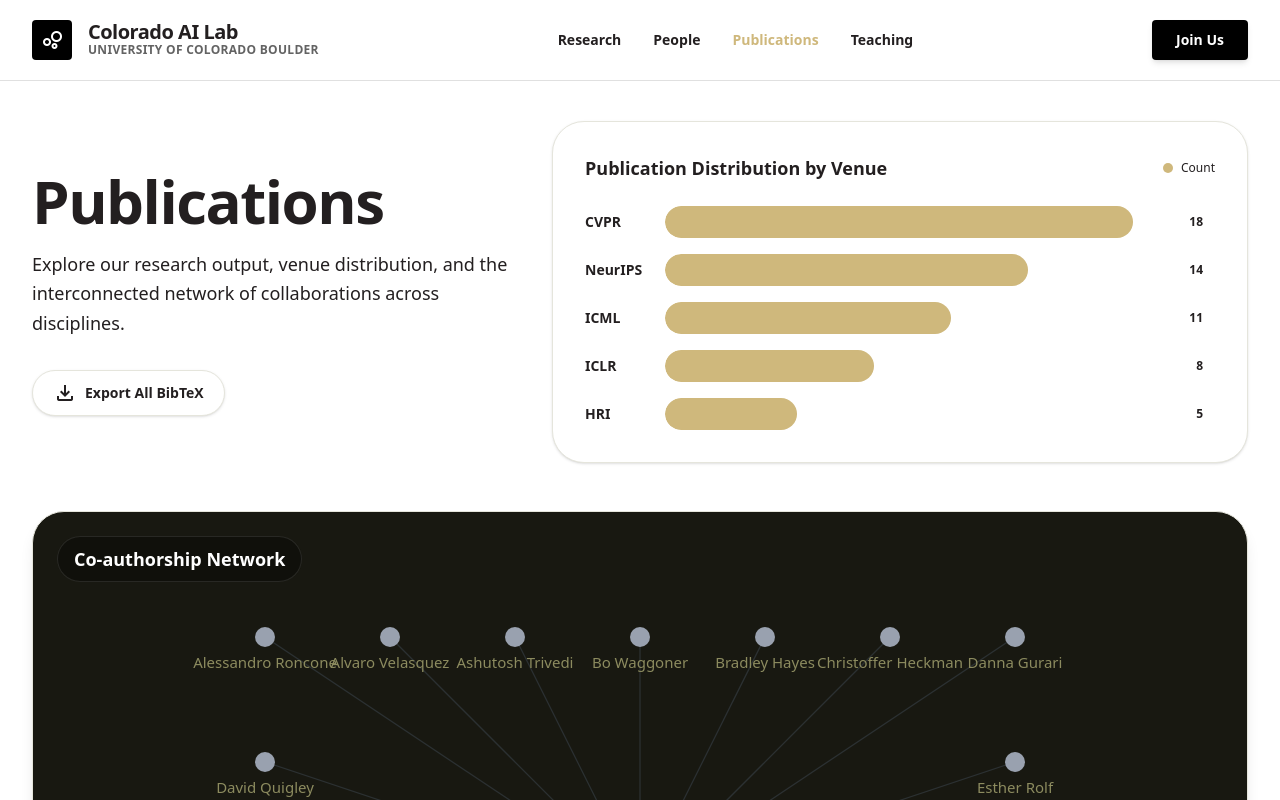
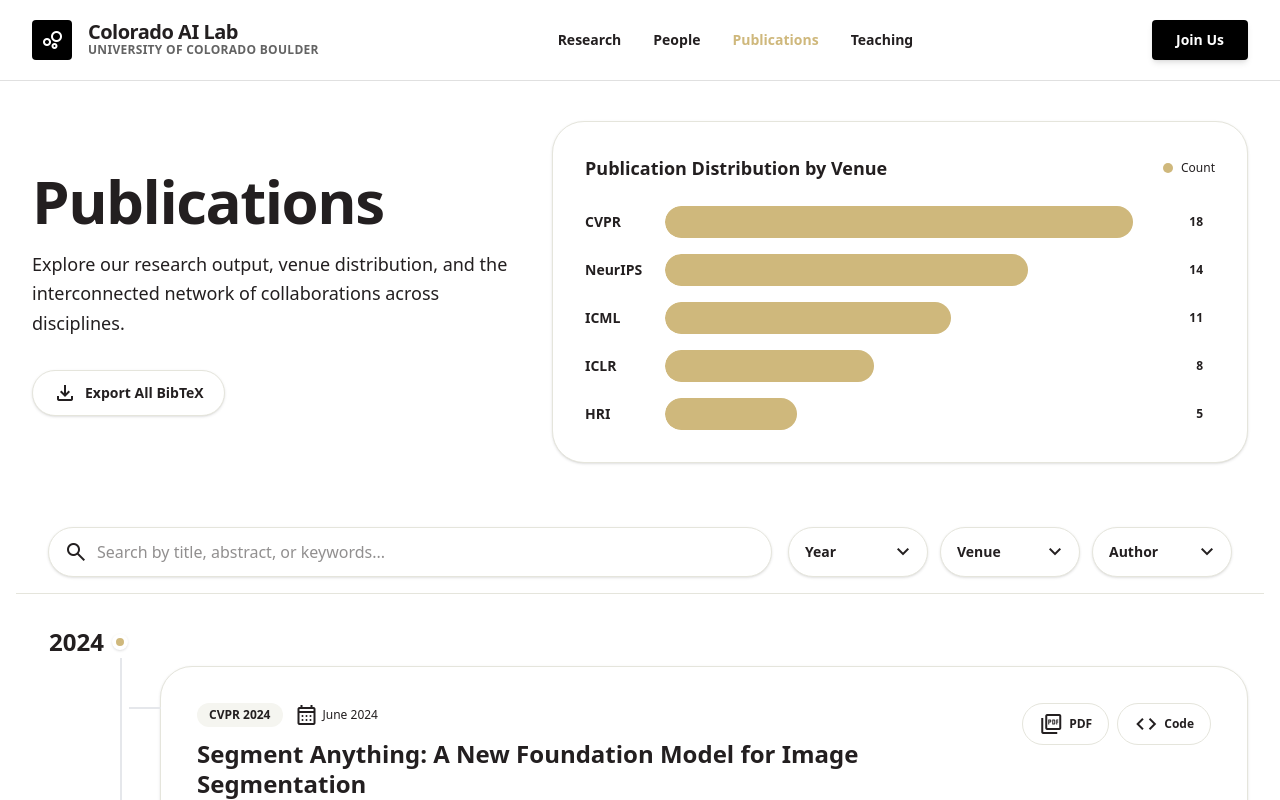
Before and after one commit to hayesbh/cu-ailab-website, a Next.js app: page /publications in a window 1280 px wide. Shown: the top 800 px of the page. Built offline with nearby package versions, Linux system fonts and the light colour scheme.

Commit message:
Updated copyright year to auto-update. Disabled coauthor graph for now.

```diff
--- a/src/app/publications/PublicationsClient.tsx
+++ b/src/app/publications/PublicationsClient.tsx
@@ -86,7 +86,7 @@ export function PublicationsClient({ data }: PublicationsClientProps) {
         </div>
       </section>
 
-      <CoAuthorshipNetwork data={data.network} />
+      {/*<CoAuthorshipNetwork data={data.network} />*/}
 
       <PublicationFilters
         onSearchChange={setSearchQuery}
--- a/src/components/layout/Footer.tsx
+++ b/src/components/layout/Footer.tsx
@@ -81,7 +81,7 @@ export function Footer() {
         </div>
 
         <div className="border-t border-gray-800 pt-8 flex flex-col sm:flex-row justify-between items-center gap-4 text-xs text-gray-500">
-          <p>© 2024 University of Colorado Boulder</p>
+          <p>© {new Date().getFullYear()} University of Colorado Boulder</p>
           <div className="flex gap-6">
             {['Privacy Policy', 'Terms of Use', 'Accessibility'].map((item) => (
               <Link key={item} href="#" className="hover:text-primary transition-colors">
```
